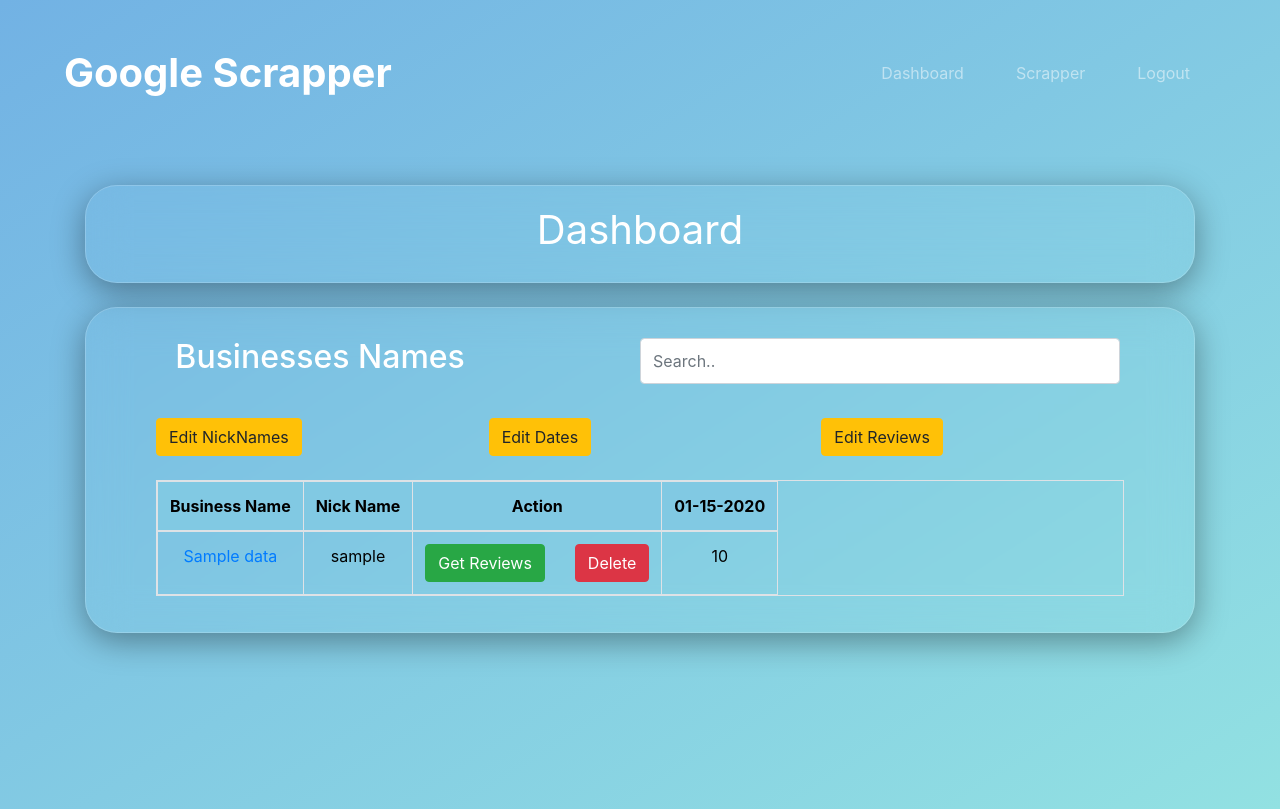
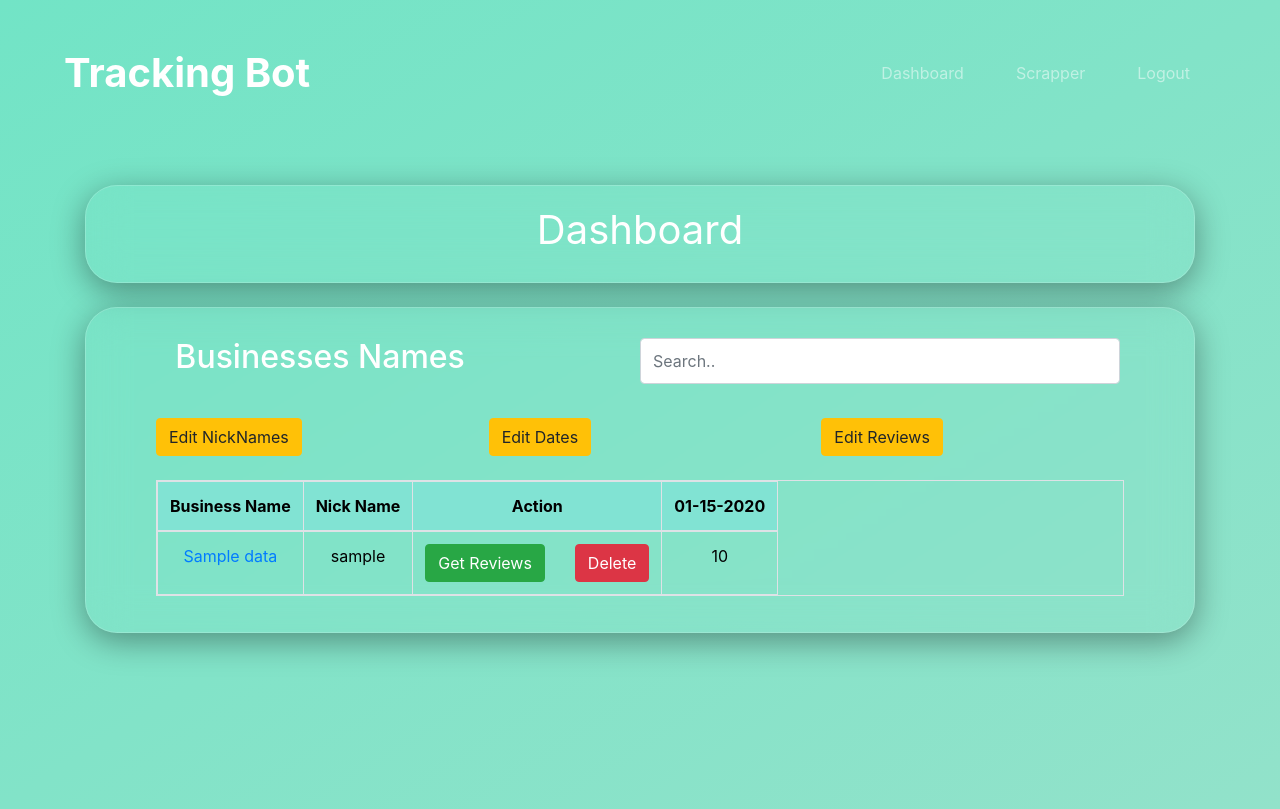
Before and after one commit to mraliimam/Tracking-bot, a Flask app: page / in a window 1280 px wide. Run offline with Flask 2, Linux system fonts and the light colour scheme; a user stored in the database is signed in; tables that the repository leaves empty hold one stand-in row (values such as "Sample post"); some libraries are stand-ins or nearby versions; some web fonts are replaced.

Commit message:
DB Updated

```diff
--- a/market/routes.py
+++ b/market/routes.py
@@ -34,7 +34,7 @@
         if User.query.filter_by(username = 'admin').first():
             return 'User already Exists.'
         else:
-            user = User(username = 'admin', password = 'Acord123@', role = 'admin')
+            user = User(username = 'admin', password = 'admin123@', role = 'admin')
             db.session.add(user)
             db.session.commit()
             return 'Pass'
--- a/market/static/main.css
+++ b/market/static/main.css
@@ -1,5 +1,5 @@
 body{
-    background: linear-gradient(to bottom right, #72b2e4, #92e1e2);
+    background: linear-gradient(to bottom right, #72e4c6, #92e2ca);
     /* background-color: #3bd4cc; */
     color: black;
     min-height: 100vh;
@@ -81,7 +81,7 @@
 }
 
 .tile-input:checked + .tile-label {
-    border: 2px solid #007bff;
+    border: 2px solid #34d293;
   }
 
   .mainupload
@@ -110,7 +110,7 @@
 
 
 .upload-button {
-            background-color: #4682B4!important;
+            background-color: #46a5b4!important;
             color: white;
             width:260px;
             height:60px;
--- a/market/templates/base.html
+++ b/market/templates/base.html
@@ -45,7 +45,7 @@
       <!-- Nav Bar -->
       <nav class="navbar navbar-expand-lg navbar-dark">
 
-        <a class="navbar-brand" href="{{ url_for('home_page') }}">Google Scrapper</a>
+        <a class="navbar-brand" href="{{ url_for('home_page') }}">Tracking Bot</a>
 
         <button class="navbar-toggler" type="button" data-toggle="collapse" data-target="#navbarToggler"
           aria-controls="navbarToggler" aria-expanded="false" aria-label="Toggle navigation">
--- a/market/templates/home.html
+++ b/market/templates/home.html
@@ -47,7 +47,7 @@
       <div class = "table-container">
         <table class = "table table-bordered table-hover table-transparent table-responsive" style="text-align: center; color: black;">
           <thead>
-            <tr style="position: sticky; top: 0; background-color: #81c9e3;">
+            <tr style="position: sticky; top: 0; background-color: #81e3d3;">
               <th>
                 Business Name
               </th>
```
Also changed, not shown: market/scrapper.db (added).
